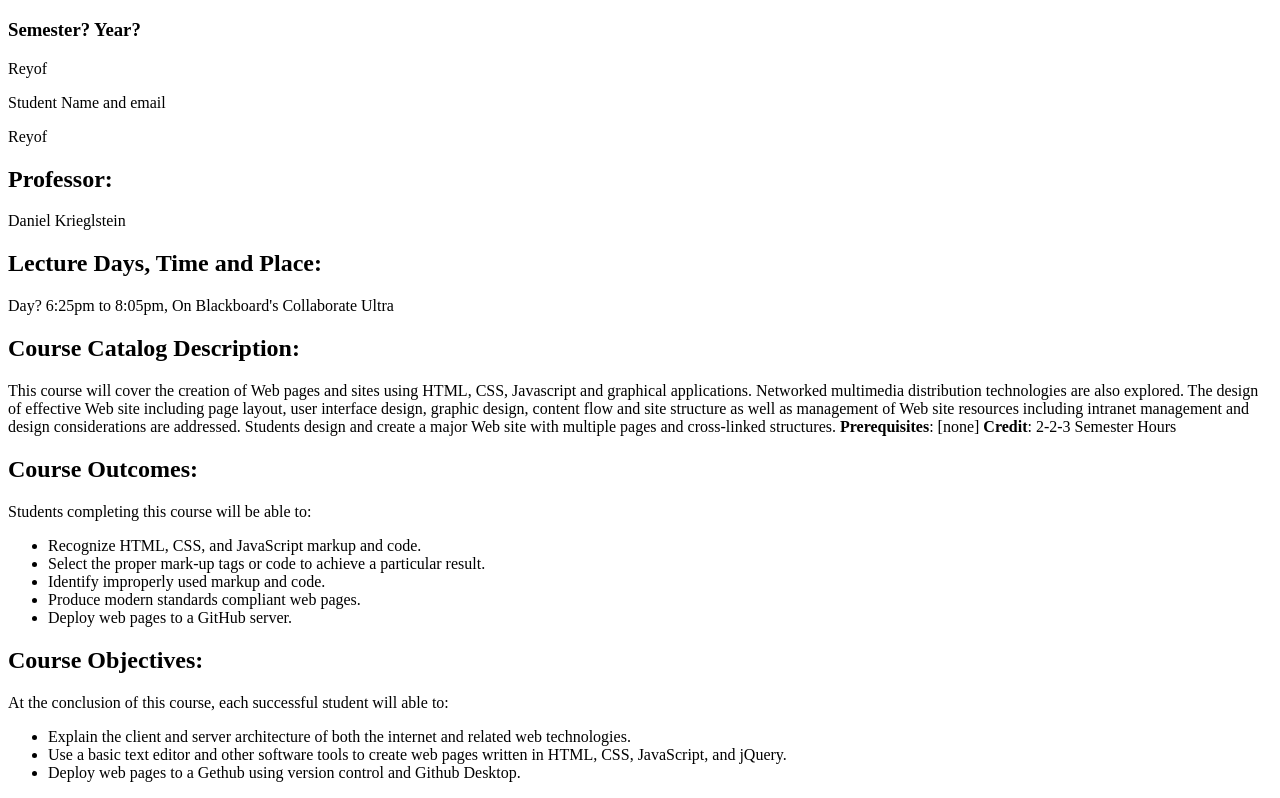
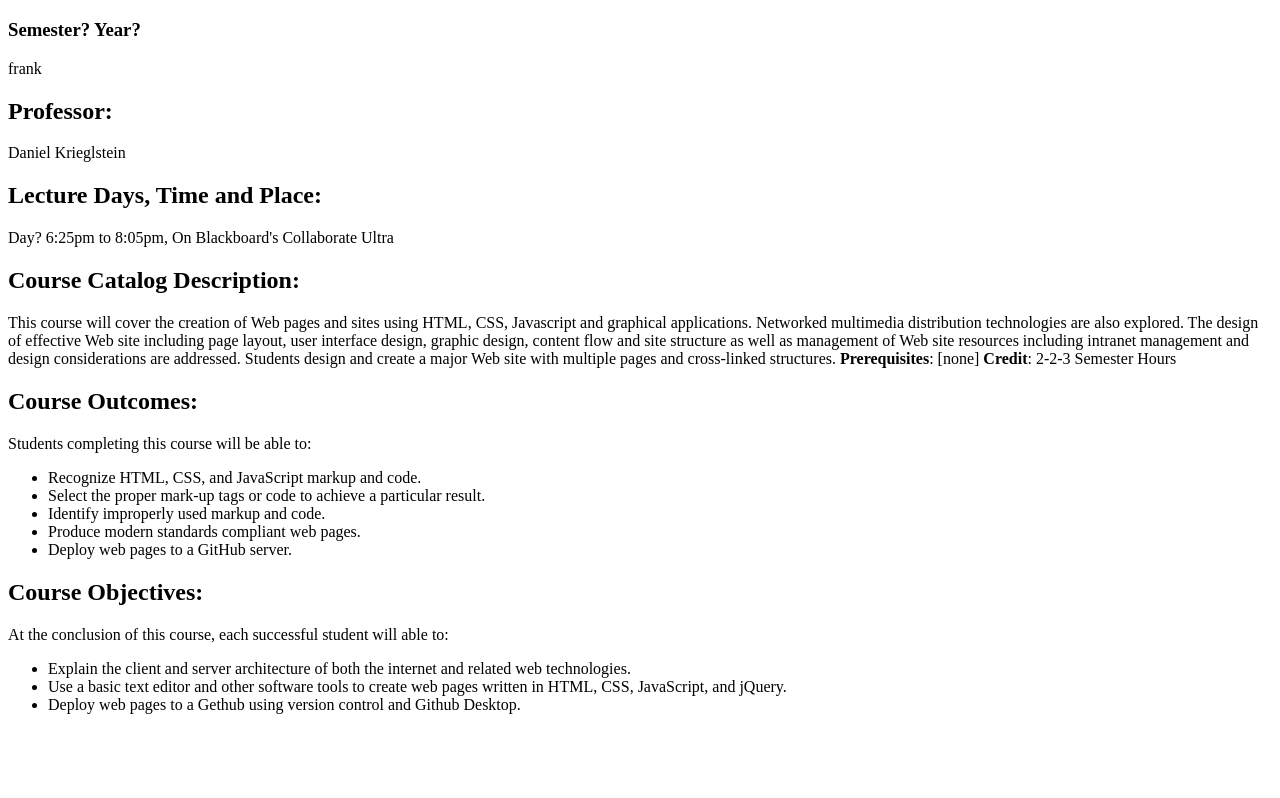
Before and after one commit to reyofb100/website, a plain HTML site: page index2.html in a window 1280 px wide. Shown: the part 61-859 px from the top of the page. After the commit the page ends 800 px from the top, so only its background shows below. Drawn offline with Linux system fonts and the light colour scheme.

Commit message:
final touch

```diff
--- a/index2.html
+++ b/index2.html
@@ -6,9 +6,7 @@
 </head>
 <body>
   <h1>ITMD-361 Internet Technologies and Web Design</h1>
-  <h3>Semester? Year?</h3><p>Reyof</p>
-  <p>Student Name and email</p>
-  <p>Reyof</p>
+  <h3>Semester? Year?</h3><p>frank</p>
   <h2>Professor:</h2>
   <p>Daniel Krieglstein</p>
   <h2>Lecture Days, Time and Place:</h2>
```
